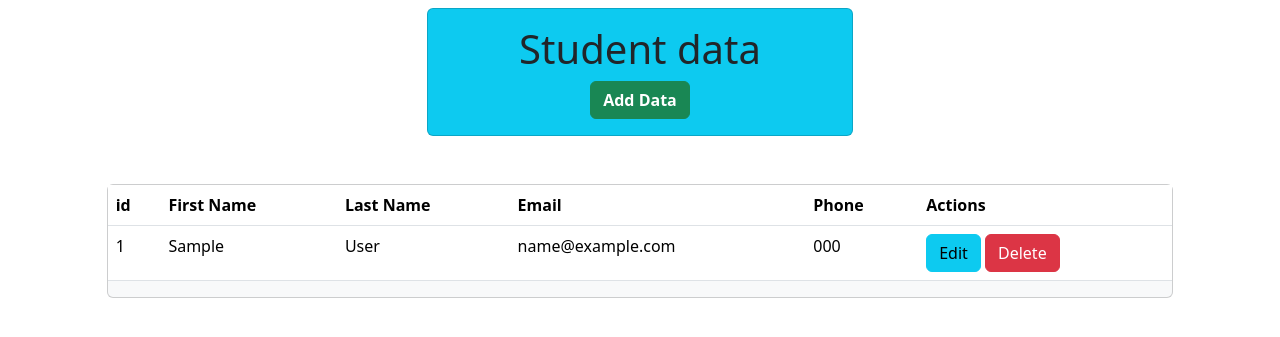
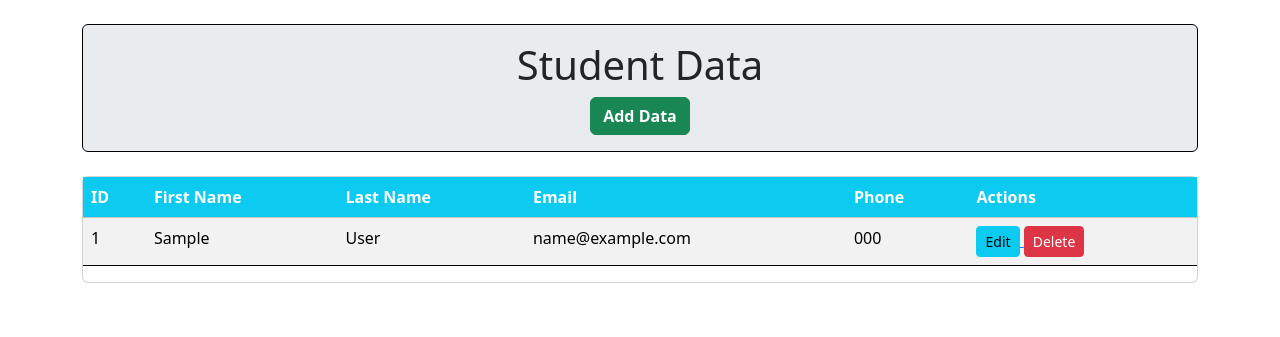
Before and after one commit to Ankush5757/Django-Crud-Operations, a Django app: template App/templates/read.html in a window 1280 px wide. Shown: the top 337 px of the page. Run offline with Django 3.2, Linux system fonts and the light colour scheme; the template is opened without the code that fills it: most values are stand-ins (such as "Sample title", 1, 10 or a date in 2020).

Commit message:
#2. Updated files

```diff
--- a/App/templates/create.html
+++ b/App/templates/create.html
@@ -13,7 +13,7 @@
 
 <body>
 
-    <div class="card col-md-8 mx-auto m-5 p-3 text-bg-info">
+    <div class="card col-md-8 mx-auto m-5 p-3 bg-info border-black ">
 
         <h3 class="text-center p-3 mb-auto">Create Student Data</h3>
 
--- a/App/templates/read.html
+++ b/App/templates/read.html
@@ -8,51 +8,52 @@
 
     <link href="https://cdn.jsdelivr.net/npm/bootstrap@5.3.3/dist/css/bootstrap.min.css" rel="stylesheet"
         integrity="sha384-QWTKZyjpPEjISv5WaRU9OFeRpok6YctnYmDr5pNlyT2bRjXh0JMhjY6hW+ALEwIH" crossorigin="anonymous">
-
 </head>
 
 <body>
 
-    <div class="card col-md-4 text-center p-3 mt-2 mx-auto bg-info ">
-        <h1>Student data</h1>
-
-        <a href="/create/"><button type="button" class="btn btn-success text-center fw-bold">Add Data</button></a>
-
+    <div class="container mt-4">
+        <div class="card text-center p-3 mb-4 bg-body-secondary border-black">
+            <h1>Student Data</h1>
+            <a href="/create/">
+                <button type="button" class="btn btn-success text-center fw-bold">Add Data</button>
+            </a>
         </div>
 
-    <div class="card col-md-10 mx-auto mt-5 bg-light">
-        <table class="table">
-            <thead>
+        <div class="card">
+            <table class="table table-striped border-black">
+                <thead class="table-light">
                     <tr>
-                    <th scope="col">id</th>
-                    <th scope="col">First Name</th>
-                    <th scope="col">Last Name</th>
-                    <th scope="col">Email</th>
-                    <th scope="col">Phone</th>
-                    <th scope="col">Actions</th>
+                        <th scope="col" class="bg-info text-white">ID</th>
+                        <th scope="col" class="bg-info text-white">First Name</th>
+                        <th scope="col" class="bg-info text-white">Last Name</th>
+                        <th scope="col" class="bg-info text-white">Email</th>
+                        <th scope="col" class="bg-info text-white">Phone</th>
+                        <th scope="col" class="bg-info text-white">Actions</th>
                     </tr>
                 </thead>
                 <tbody>
                     {% for read in reads %}
-                <tr>
+                    <tr class="bg-light">
                         <td>{{ forloop.counter }}</td>
                         <td>{{ read.first_name }}</td>
                         <td>{{ read.last_name }}</td>
                         <td>{{ read.email }}</td>
                         <td>{{ read.phone }}</td>
                         <td>
-                        <a href="/edit/{{read.id}}/"><button type="button" class="btn btn-info">Edit</button></a>
-                        <a href="/delete/{{read.id}}/"><button type="button" class="btn btn-danger">Delete</button></a>
+                            <a href="/edit/{{read.id}}/">
+                                <button type="button" class="btn btn-info btn-sm">Edit</button>
+                            </a>
+                            <a href="/delete/{{read.id}}/">
+                                <button type="button" class="btn btn-danger btn-sm">Delete</button>
+                            </a>
                         </td>
                     </tr>
                     {% endfor %}
                 </tbody>
             </table>
-
         </div>
-
-
-
+    </div>
 
     <script src="https://cdn.jsdelivr.net/npm/bootstrap@5.3.3/dist/js/bootstrap.bundle.min.js"
         integrity="sha384-YvpcrYf0tY3lHB60NNkmXc5s9fDVZLESaAA55NDzOxhy9GkcIdslK1eN7N6jIeHz" crossorigin="anonymous">
```
Lines whose indentation alone changed are shown as unchanged.
